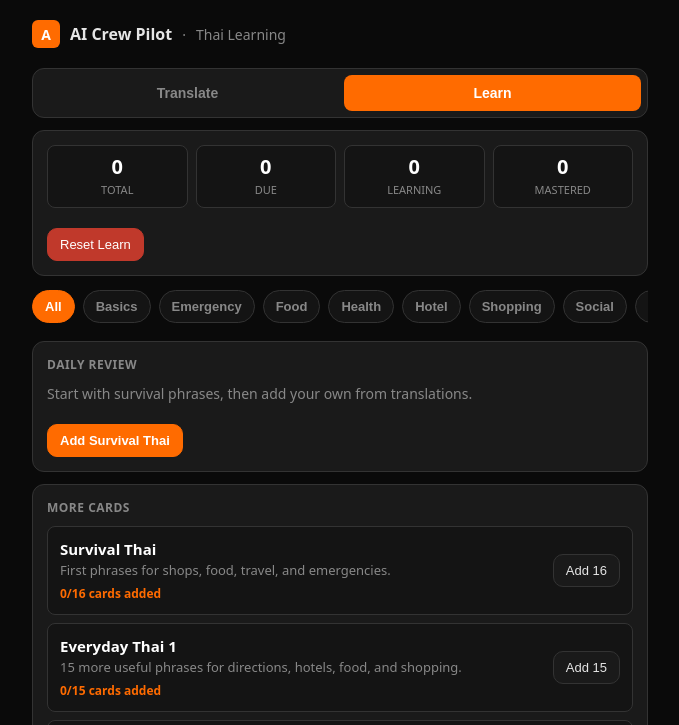
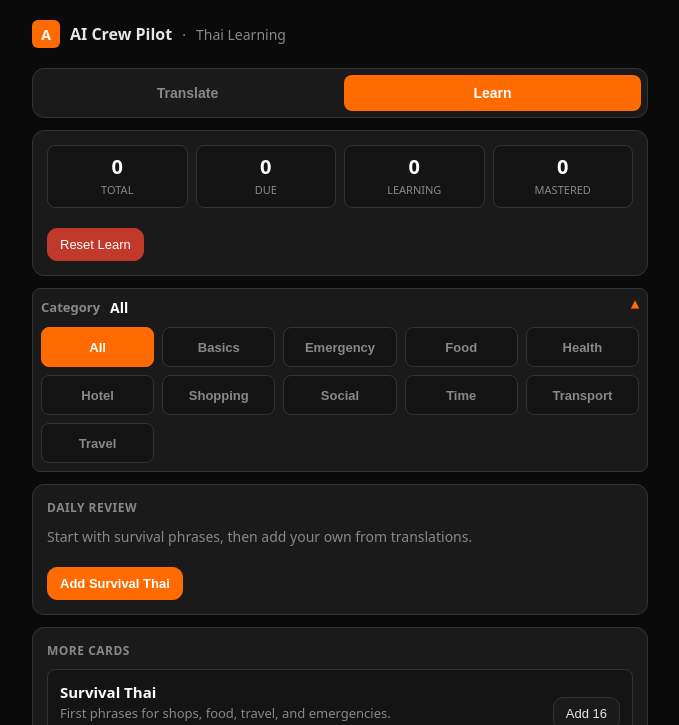
Before and after one commit to AIFUTURE10X/translator, a website: page public/index.html in a window 1280 px wide. Both pictures are taken after a click on the button "Learn". Shown: the top 725 px of the page, without its empty margins (300-979 px from the left). Drawn offline with Linux system fonts and the light colour scheme; no server answers.

Commit message:
Add learning category dropdown grid

```diff
--- a/public/index.html
+++ b/public/index.html
@@ -130,11 +130,25 @@ header .sub{font-size:14px;color:var(--muted);font-weight:400}
 .saved-card-head{display:flex;justify-content:space-between;gap:10px;align-items:flex-start}
 .saved-card-actions{display:flex;gap:8px;flex-wrap:wrap}
 .starter-actions{display:flex;gap:8px;flex-wrap:wrap;margin-top:10px}
-.category-bar{display:flex;gap:8px;overflow-x:auto;padding:2px 0 6px;scrollbar-width:none}
-.category-bar::-webkit-scrollbar{display:none}
+.category-dropdown{
+  background:var(--card);border:1px solid var(--border);border-radius:8px;
+  padding:8px;display:flex;flex-direction:column;gap:8px;
+}
+.category-toggle{
+  list-style:none;display:grid;grid-template-columns:auto 1fr auto;align-items:center;gap:10px;
+  color:var(--muted);cursor:pointer;font-size:13px;font-weight:700;
+}
+.category-toggle::-webkit-details-marker{display:none}
+.category-toggle strong{color:#fff;font-size:14px;justify-self:start}
+.category-caret{color:var(--accent);font-size:15px;transition:transform .15s}
+.category-dropdown[open] .category-caret{transform:rotate(180deg)}
+.category-bar{
+  display:grid;grid-template-columns:repeat(auto-fit,minmax(112px,1fr));
+  gap:8px;max-height:240px;overflow:auto;padding-top:2px;
+}
 .category-btn{
-  flex:0 0 auto;border:1px solid var(--border);border-radius:999px;background:#141414;color:var(--muted);
-  padding:8px 12px;font-size:13px;font-weight:600;cursor:pointer;
+  width:100%;min-height:40px;border:1px solid var(--border);border-radius:8px;background:#141414;color:var(--muted);
+  padding:8px 10px;font-size:13px;font-weight:600;cursor:pointer;text-align:center;
 }
 .category-btn.active{background:var(--accent);border-color:var(--accent);color:#fff}
 .learn-actions{display:flex;gap:8px;flex-wrap:wrap;margin-top:10px}
@@ -263,7 +277,14 @@ header .sub{font-size:14px;color:var(--muted);font-weight:400}
       </div>
     </div>
 
-    <div class="category-bar" id="categoryBar" aria-label="Learn categories"></div>
+    <details class="category-dropdown" id="categoryDropdown" open>
+      <summary class="category-toggle">
+        <span>Category</span>
+        <strong id="categoryCurrent">All</strong>
+        <span class="category-caret" aria-hidden="true">&#9662;</span>
+      </summary>
+      <div class="category-bar" id="categoryBar" aria-label="Learn categories"></div>
+    </details>
 
     <div class="panel">
       <div class="panel-label">Daily Review</div>
@@ -451,6 +472,8 @@ header .sub{font-size:14px;color:var(--muted);font-weight:400}
   const resetLearnBtn = $("#resetLearnBtn");
   const packList = $("#packList");
   const learnStopAudioBtn = $("#learnStopAudioBtn");
+  const categoryDropdown = $("#categoryDropdown");
+  const categoryCurrent = $("#categoryCurrent");
 
   initTabs();
   renderLearning();
@@ -777,6 +800,7 @@ header .sub{font-size:14px;color:var(--muted);font-weight:400}
 
   function renderCategories() {
     categoryBar.textContent = "";
+    categoryCurrent.textContent = selectedCategory;
     Learning.getAvailableCategories(learningCards).forEach((category) => {
       const button = document.createElement("button");
       button.type = "button";
@@ -786,6 +810,7 @@ header .sub{font-size:14px;color:var(--muted);font-weight:400}
       button.addEventListener("click", () => {
         selectedCategory = category;
         currentReviewCard = null;
+        categoryDropdown.open = false;
         renderLearning();
       });
       categoryBar.appendChild(button);
@@ -828,7 +853,9 @@ header .sub{font-size:14px;color:var(--muted);font-weight:400}
     if (!learningCards.length) {
       const empty = document.createElement("div");
       empty.className = "empty-state";
-      empty.textContent = "Add the starter pack or save phrases from the translator.";
+      empty.textContent = selectedCategory === "All"
+        ? "Add the starter pack or save phrases from the translator."
+        : `No ${selectedCategory} cards yet.`;
       savedCards.appendChild(empty);
       return;
     }
```
